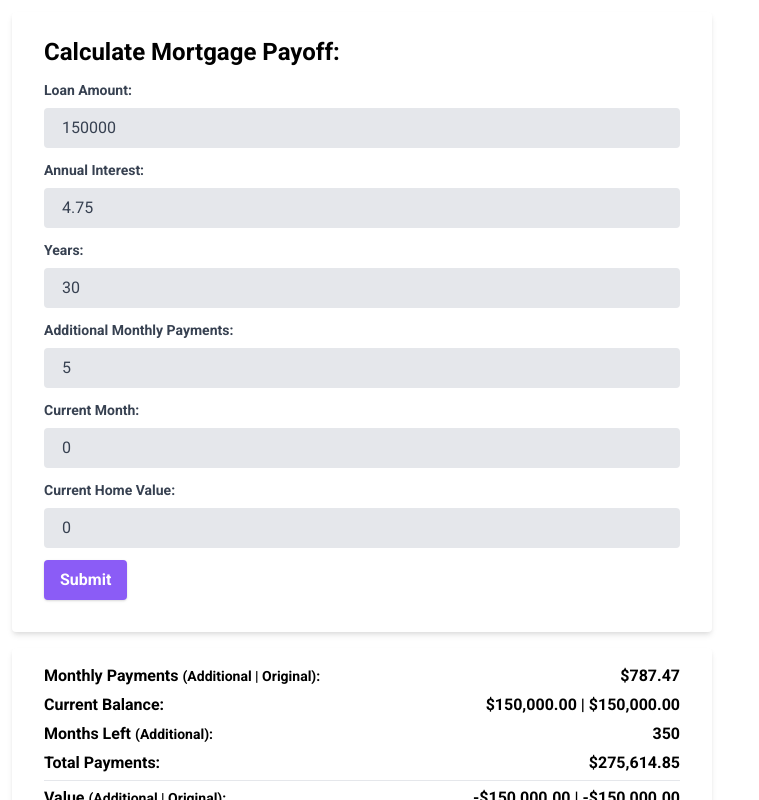
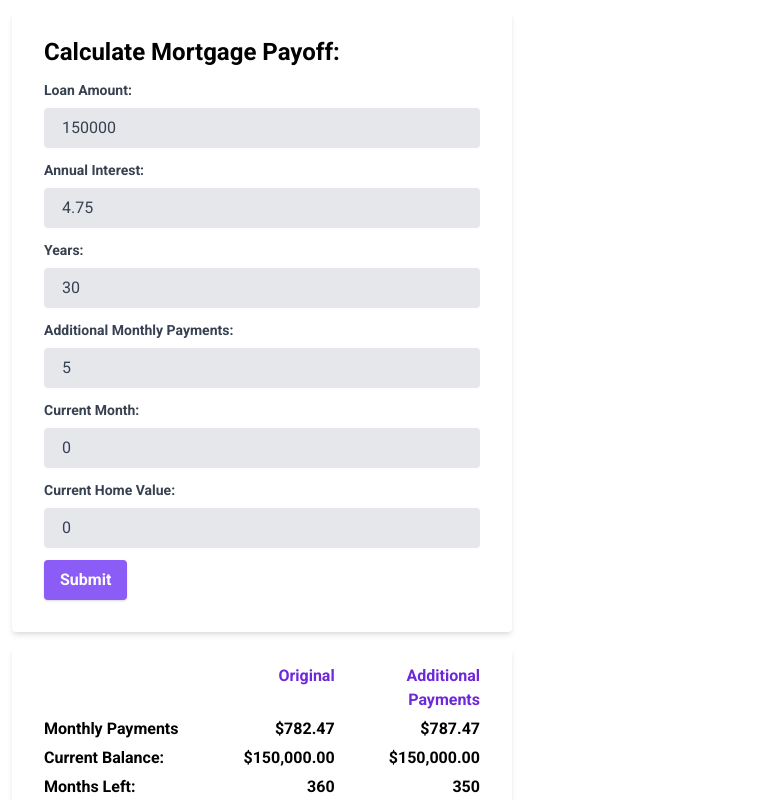
Before and after one commit to ImpostorEngineer/mortgage-calculator, a website: page index.html in a window 1280 px wide. Both pictures are taken after typing "5" into the empty fields and a click on the button "Submit". Shown: the top 800 px of the page, without its empty margins (0-759 px from the left). Drawn offline with nearby package versions, Linux system fonts and the light colour scheme.

Commit message:
More updates

```diff
--- a/assets/script.js
+++ b/assets/script.js
@@ -74,7 +74,9 @@ function calculate() {
   let valueArrays = principalArr(p, payment, N, r, additionalPMT);
   let originalValueArrays = principalArr(p, payment, N, r, 0);
   let monthsLeft = valueArrays.principalEndingValue.length - currentMonth;
+  let monthsLeftOriginal = N - currentMonth;
   let totalPMT = payment * valueArrays.principalEndingValue.length;
+  let totalPMTOriginal = pmt * N;
   let totalAdditionalPMT = +additionalPMT * currentMonth;
   let savings = pmt * N - payment * valueArrays.principalEndingValue.length;
   if (currentMonth > 0) {
@@ -82,38 +84,44 @@ function calculate() {
     principalCurrentBalance = valueArrays.principalEndingValue[endingValueSelector];
     principalOriginialCurrentBalance = originalValueArrays.principalEndingValue[endingValueSelector];
   }
-  let capital = currentHomeValue - principalCurrentBalance;
-  let capitalOriginal = currentHomeValue - principalOriginialCurrentBalance;
+  let capital = 0;
+  let capitalOriginal = 0;
+  if (currentHomeValue > 0) {
+    currentHomeValue - principalCurrentBalance;
+    capitalOriginal = currentHomeValue - principalOriginialCurrentBalance;
+  }
 
   result.innerHTML = `
-  <div id="pmt">Monthly Payments <span class="text-sm">
-  (Additional | Original):
-  </span></div><div class='text-right'>${currency.format(payment)}</div>
-  <div id="currentBal">Current Balance: </div><div class='text-right'>${currency.format(
-    principalCurrentBalance
-  )} | ${currency.format(principalOriginialCurrentBalance)}
+  <div></div>
+  <div class="text-right text-purple-700">Original</div>
+  <div class="text-right text-purple-700">Additional Payments</div>
+  <div id="pmt">Monthly Payments</div>
+  <div class='text-right'>${currency.format(pmt)}</div>
+  <div class='text-right'>${currency.format(payment)}</div>
+  <div id="currentBal">Current Balance: </div>
+  <div class='text-right'>${currency.format(principalOriginialCurrentBalance)}</div>
+  <div class='text-right'>${currency.format(principalCurrentBalance)}
   </div>
-  <div id="monthsLeft">Months Left <span class="text-sm">
-  (Additional):
-  </span></div><div class='text-right'>${monthsLeft} </div>
-  <div id="totalPMT">Total Payments: </div><div class='text-right'>${currency.format(totalPMT)}</div>
-  <div>
-  <hr />
-  </div>
-  <div>
-  <hr />
-  </div>
-  <div>Value
-  <span class="text-sm">
-  (Additional | Original):
-  </span>
-  <hr />
-  </div>
-  <div class='text-right'>${currency.format(capital)} | ${currency.format(capitalOriginal)}
-  <hr />
-  </div>
-  <div id="addPMTMade">Additional Payments: </div><div class='text-right'>${currency.format(totalAdditionalPMT)}</div>
-  <div id="savings">Total Savings: </div><div class='text-right'>${currency.format(savings)}</div>
+  <div id="monthsLeft">Months Left:</div>
+  <div class='text-right'>${monthsLeftOriginal}</div>
+  <div class='text-right'>${monthsLeft}</div>
+  <div id="totalPMT">Total Payments:</div>
+  <div class='text-right'>${currency.format(totalPMTOriginal)}</div>
+  <div class='text-right'>${currency.format(totalPMT)}</div>
+  <div><hr /></div>
+  <div><hr /></div>
+  <div><hr /></div>
+  <div>Value:<hr /></div>
+  <div class='text-right'>${currency.format(capitalOriginal)}
+  <hr /></div>
+  <div class='text-right'>${currency.format(capital)}
+  <hr /></div>
+  <div id="addPMTMade">Additional Payments: </div>
+  <div></div>
+  <div class='text-right'>${currency.format(totalAdditionalPMT)}</div>
+  <div id="savings">Total Savings: </div>
+  <div></div>
+  <div class='text-right'>${currency.format(savings)}</div>
   `;
 
   //   let PMToptions = {
--- a/index.html
+++ b/index.html
@@ -14,7 +14,7 @@
         font-family: Roboto, Arial, sans-serif;
       }
       .inputs {
-        width: 700px;
+        max-width: 500px;
       }
       #result > div {
         margin-bottom: 5px;
@@ -110,7 +110,7 @@
             </div>
           </form>
           <div
-            class="bg-white shadow-md rounded px-8 pt-4 pb-4 mb-4 font-bold inputs grid grid-cols-2 gap-0"
+            class="bg-white shadow-md rounded px-8 pt-4 pb-4 mb-4 font-bold inputs grid grid-cols-3 gap-0"
             id="result"
           >
           </div>
```
